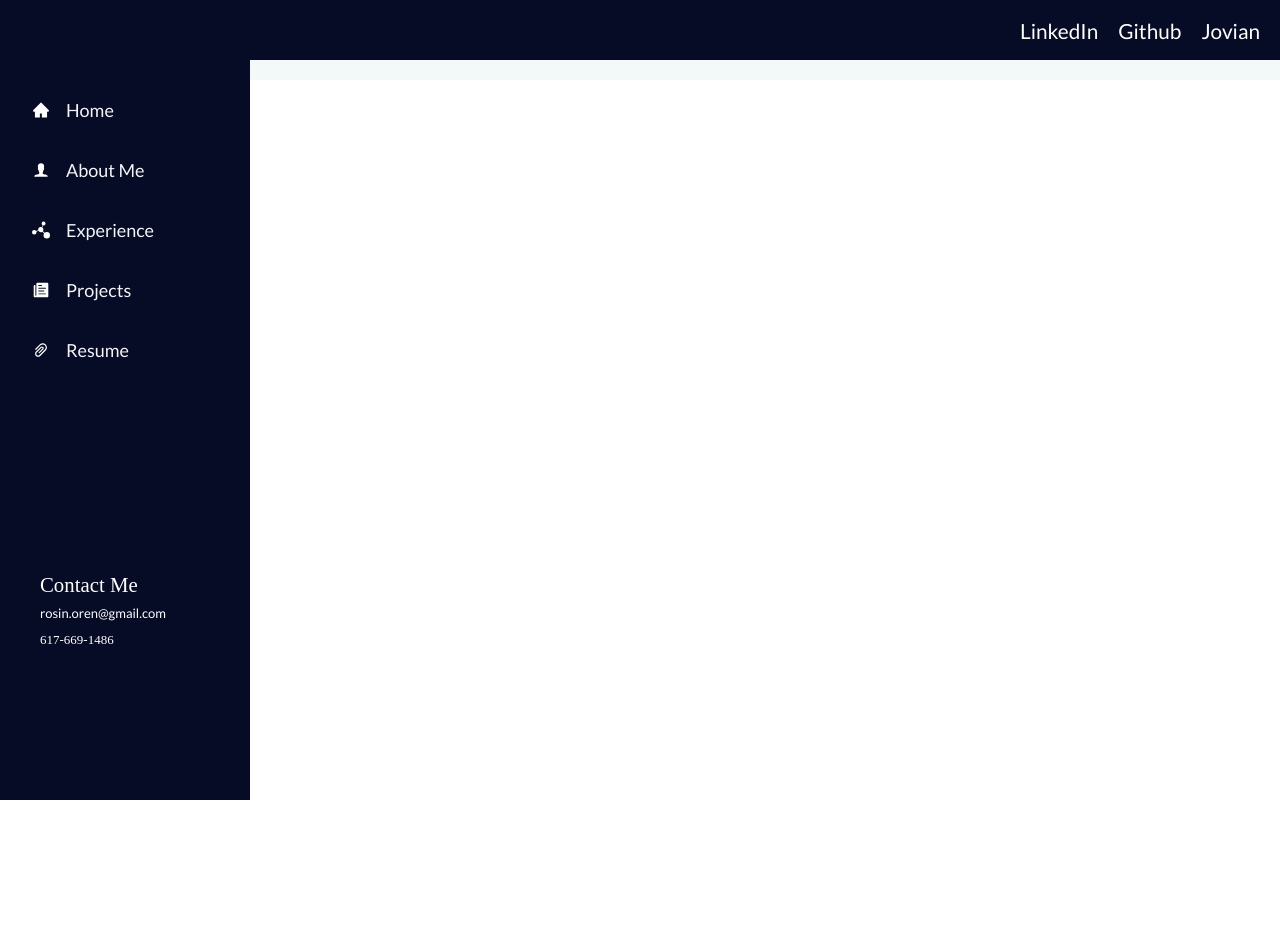
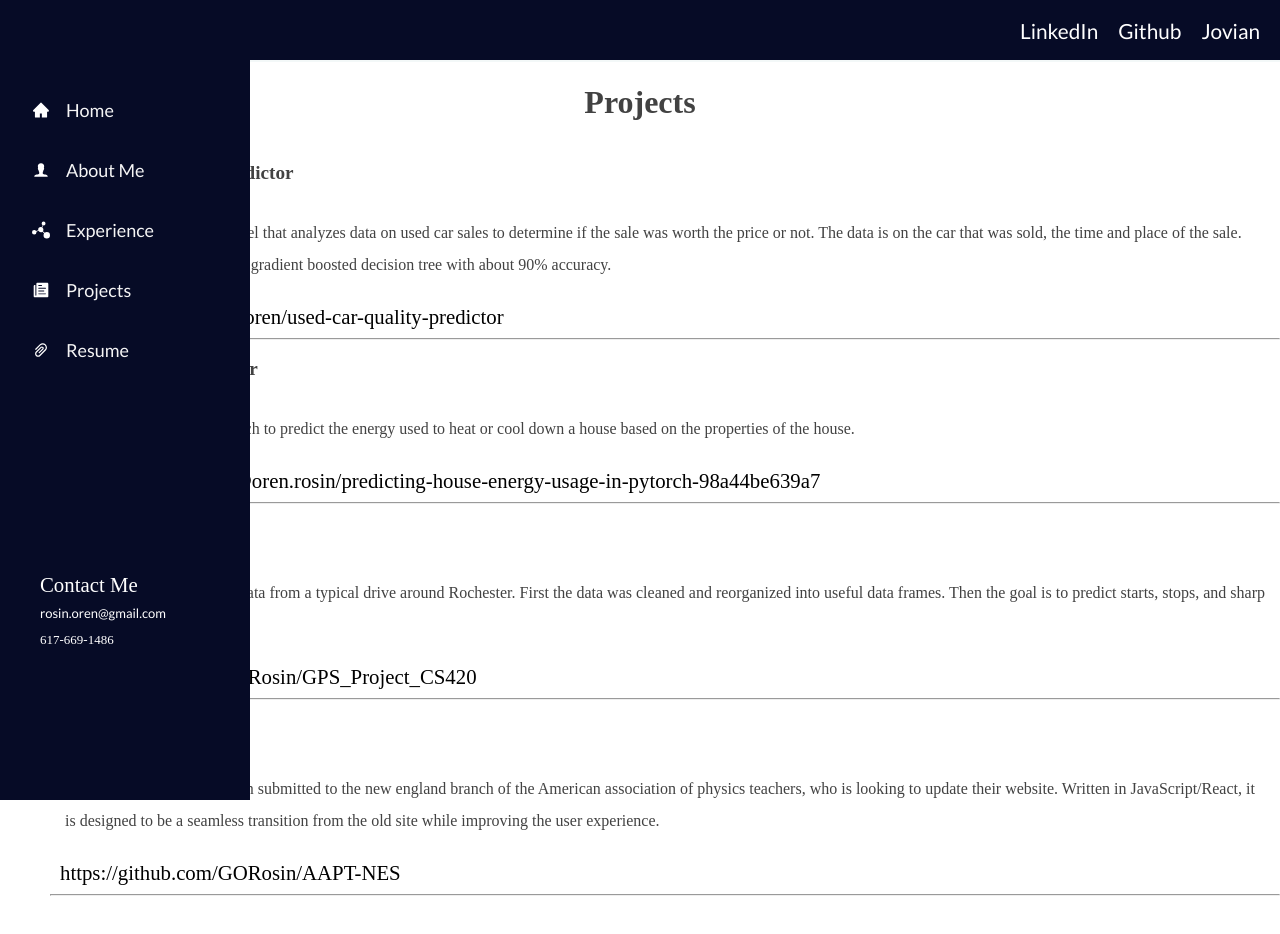
Before and after one commit to GORosin/oren_react, a React (Create React App) app: page /projects in a window 1280 px wide. Shown: the top 934 px of the page. Built offline with nearby package versions, Linux system fonts and the light colour scheme; the HTML template or start-up script is replaced by a standard one.

Commit message:
content added for projects

```diff
--- a/src/App.css
+++ b/src/App.css
@@ -16,7 +16,7 @@
 
 }
 
-.projects{
+.paper{
 	line-height: 2;
 	font-family: "Times New Roman";
 	padding:10px;
--- a/src/pages/Projects.js
+++ b/src/pages/Projects.js
@@ -3,6 +3,46 @@ import React from 'react';
 function Projects(){
 	return(
 		<div className='projects'>
+					<h1> Projects </h1>
+			<ul style={{marginLeft:"50px",listStyleType:"none"}}>
+			<li>
+				<h4>Used Cars Quality Predictor</h4>
+				<p>A boosted decision tree model that analyzes data on used car sales to determine if the sale was worth the price or not. The data is on the car that was sold, the time and place of the sale. The best results were from a gradient boosted decision tree with about 90% accuracy.
+				</p>
+				<a className="paper" href="https://jovian.ai/rosin-oren/used-car-quality-predictor">
+				https://jovian.ai/rosin-oren/used-car-quality-predictor
+				</a>
+				<hr/>
+			</li>
+			<li>
+				<h4>House Energy Predictor</h4>
+				<p>
+				A regression model in Pytorch to predict the energy used to heat or cool down a house based on the properties of the house.
+				</p>
+				<a className="paper" href="https://medium.com/@oren.rosin/predicting-house-energy-usage-in-pytorch-98a44be639a7">
+				https://medium.com/@oren.rosin/predicting-house-energy-usage-in-pytorch-98a44be639a7
+				</a>
+				<hr/>
+			</li>
+			<li>
+				<h4>GPS Project</h4>
+				<p>A statistical model of GPS data from a typical drive around Rochester. First the data was cleaned and reorganized into useful data frames. Then the goal is to predict starts, stops, and sharp turns.
+				</p>
+				<a className="paper" href="https://github.com/GORosin/GPS_Project_CS420">
+				https://github.com/GORosin/GPS_Project_CS420
+				</a>
+				<hr/>
+			</li>
+			<li>
+				<h4>AAPT Website</h4>
+				<p>An example website redesign submitted to the new england branch of the American association of physics teachers, who is looking to update their website. Written in JavaScript/React, it is designed to be a seamless transition from the old site while improving the user experience.
+				</p>
+				<a className="paper" href="https://github.com/GORosin/AAPT-NES">
+				https://github.com/GORosin/AAPT-NES
+				</a>
+				<hr/>
+			</li>
+			</ul>
 		</div>
 	)
 }
```
